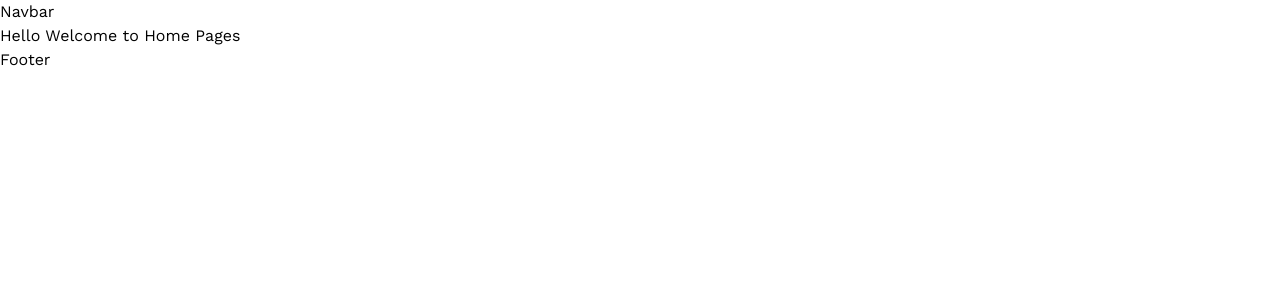
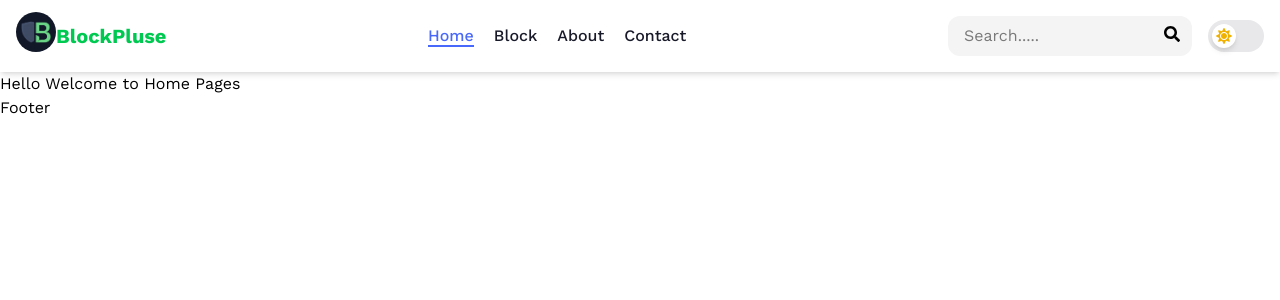
Before and after one commit to codebyjihad/BlockPulse, a React (Vite) app: page / in a window 1280 px wide. Shown: the top 300 px of the page. Built offline with nearby package versions, Linux system fonts and the light colour scheme.

Commit message:
create navbar for desktop

```diff
--- a/index.html
+++ b/index.html
@@ -2,7 +2,7 @@
 <html lang="en">
   <head>
     <meta charset="UTF-8" />
-    <link rel="icon" type="image/svg+xml" href="/fav.jpeg" />
+    <link rel="icon" type="image/svg+xml" href="/logo.jpg" />
     <meta name="viewport" content="width=device-width, initial-scale=1.0" />
     <title>BlockPulse</title>
   </head>
--- a/package.json
+++ b/package.json
@@ -13,6 +13,7 @@
     "@tailwindcss/vite": "^4.2.0",
     "react": "^19.2.0",
     "react-dom": "^19.2.0",
+    "react-icons": "^5.5.0",
     "react-router": "^7.13.0",
     "tailwindcss": "^4.2.0"
   },
@@ -21,7 +22,7 @@
     "@types/react": "^19.2.7",
     "@types/react-dom": "^19.2.3",
     "@vitejs/plugin-react": "^5.1.1",
-    "eslint": "^9.39.1",
+    "eslint": "^10.0.1",
     "eslint-plugin-react-hooks": "^7.0.1",
     "eslint-plugin-react-refresh": "^0.4.24",
     "globals": "^16.5.0",
--- /dev/null
+++ b/src/components/Logo.jsx
@@ -0,0 +1,13 @@
+import React from 'react'
+import { Link } from 'react-router'
+
+const Logo = () => {
+    return (
+        <Link to='/' className='flex items-center space-y-2'>
+            <img src='/logo.jpg' className='w-10 h-10 object-cover rounded-full' />
+            <span className='text-green-500 text-xl font-bold'>BlockPluse</span>
+        </Link>
+    )
+}
+
+export default Logo
--- a/src/components/Navbar.jsx
+++ b/src/components/Navbar.jsx
@@ -1,9 +1,59 @@
-import React from 'react'
+import React, { useState } from 'react'
+import Logo from './Logo'
+import { navItems } from './data/navitems'
+import { NavLink } from 'react-router'
+import { FaMoon, FaSun } from "react-icons/fa";
+
+import Search from './Search'
 
 const Navbar = () => {
-  return (
-    <div>Navbar</div>
-  )
+    const [isDarkMode, setIsDarkMode] = useState(false)
+    const toggleDarkMode = () => setIsDarkMode(!isDarkMode)
+
+    return (
+        <nav className='bg-white shadow-md'>
+            {/* desktop menu and mobile button */}
+            <div className='container max-w-7xl mx-auto px-4 py-3 flex justify-between  items-center gap-4 '>
+                {/* logo */}
+                <div>
+                    <Logo />
+                </div>
+                {/* menu items */}
+                <ul className=' hidden md:flex items-center gap-5 text-gray-700'>
+                    {
+                        navItems.map((items) => (
+                            <li key={items.id}><NavLink className={({ isActive }) =>
+                                `font-medium transition ${isActive
+                                    ? "text-secondary border-b-2 border-secondary"
+                                    : "text-primary hover:text-secondary"
+                                }`
+                            }
+                                to={items.to}>{items.name}</NavLink></li>
+                        ))
+                    }
+                </ul>
+                {/* seatch */}
+                <div className='md:flex hidden items-center space-x-4'>
+                    <div>
+                        <Search />
+                    </div>
+                    {/* dark mode */}
+                    <div className={`w-14 h-8 flex items-center bg-[#E8E8EA] rounded-full p-1 cursor-pointer transition-all duration-300 ${isDarkMode ? "justify-end" : "justify-start"
+                        }`}>
+                        <button onClick={toggleDarkMode} className='w-6 h-6 bg-white rounded-full shadow-md flex items-center justify-center  transition-transform duration-300'>
+                            {
+                                isDarkMode ? <FaMoon className='text-gray-500' /> : <FaSun className='text-yellow-500' />
+                            }
+                        </button>
+                    </div>
+                </div>
+            </div>
+            {/* mobile menu items */}
+            <div className='hidden'>
+                Mobile
+            </div>
+        </nav>
+    )
 }
 
 export default Navbar
--- /dev/null
+++ b/src/components/Search.jsx
@@ -0,0 +1,13 @@
+import React from 'react'
+import { FaSearch } from "react-icons/fa";
+
+const Search = () => {
+  return (
+    <div className='relative'>
+        <input type='text' placeholder='Search.....' className='bg-[#F4F4F5] py-2  px-4 focus:outline-none rounded-xl'/>
+        <button><FaSearch className=' absolute right-3 top-2.5 hover:text-secondary' /></button>
+    </div>
+  )
+}
+
+export default Search
--- /dev/null
+++ b/src/components/data/navitems.js
@@ -0,0 +1,6 @@
+export const  navItems = [
+    {id:1, name:'Home', to:'/'},
+    {id:2, name:'Block', to:'/block'},
+    {id:3, name:'About', to:'/about'},
+    {id:4, name:'Contact', to:'/contact'},
+]
--- a/src/index.css
+++ b/src/index.css
@@ -1,12 +1,12 @@
 @import url('https://fonts.googleapis.com/css2?family=Work+Sans:ital,wght@0,100..900;1,100..900&display=swap');
 @import "tailwindcss";
 
-body{
-      font-family: "Work Sans", sans-serif;
+body {
+  font-family: "Work Sans", sans-serif;
 }
 
-@theme{
-    --color-primary:'#181A2A',
-    --color-secondary:"#4868FB",
-    --color-accent:"#E8E8EA"
+@theme {
+  --color-primary: #181A2A;
+  --color-secondary: #4868FB;
+  --color-accent: #E8E8EA;
 }
--- a/src/router/Router.jsx
+++ b/src/router/Router.jsx
@@ -1,6 +1,6 @@
 import { createBrowserRouter } from "react-router";
 import Root from "../layout/Root";
-import Home from "../components/Home";
+import Home from "../pages/Home";
 
 
 const router = createBrowserRouter([
```
Also changed, not shown: public/logo.jpg (added), src/pages/Home.jsx (renamed from src/components/Home.jsx), 1 other file (tests, documents, lock files or other folders).
